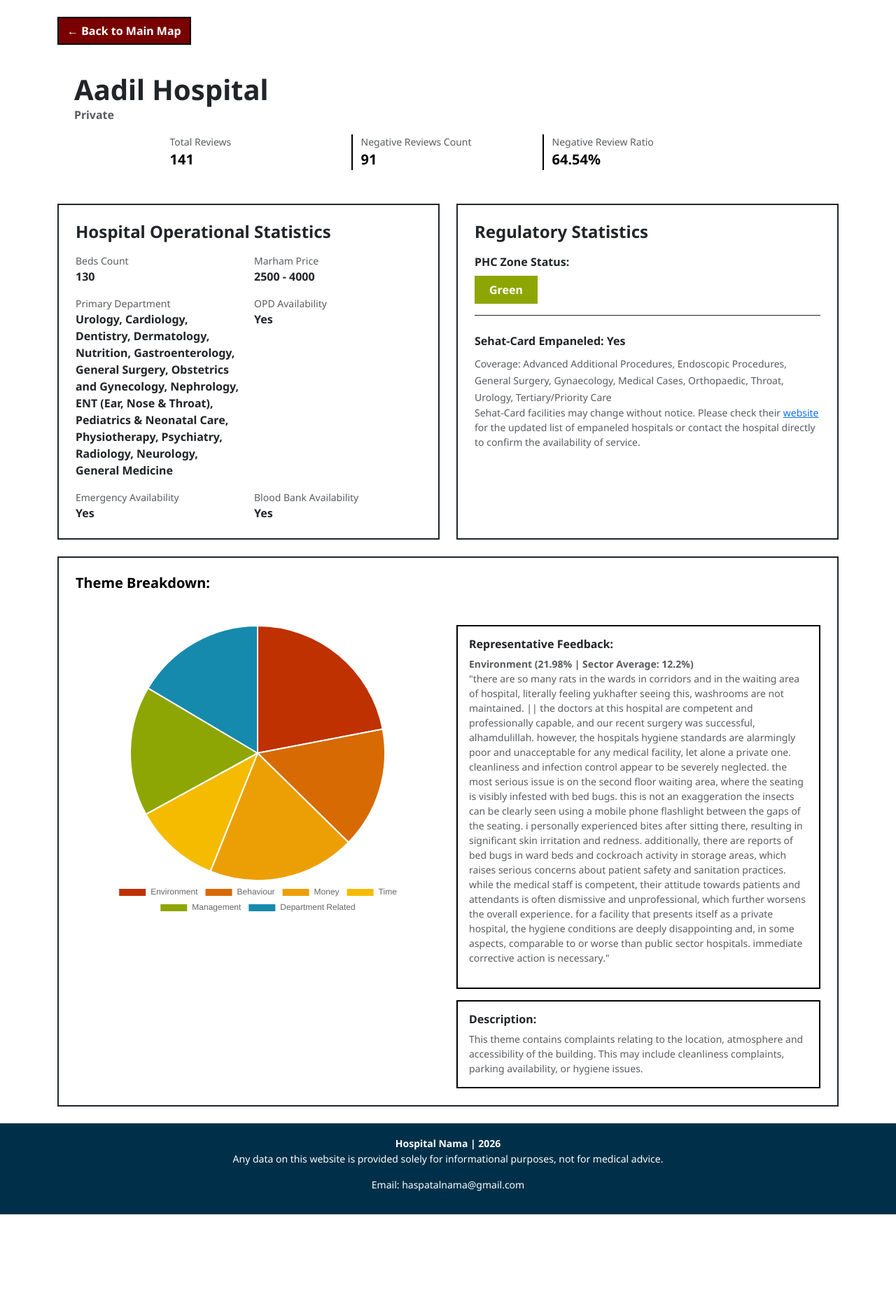
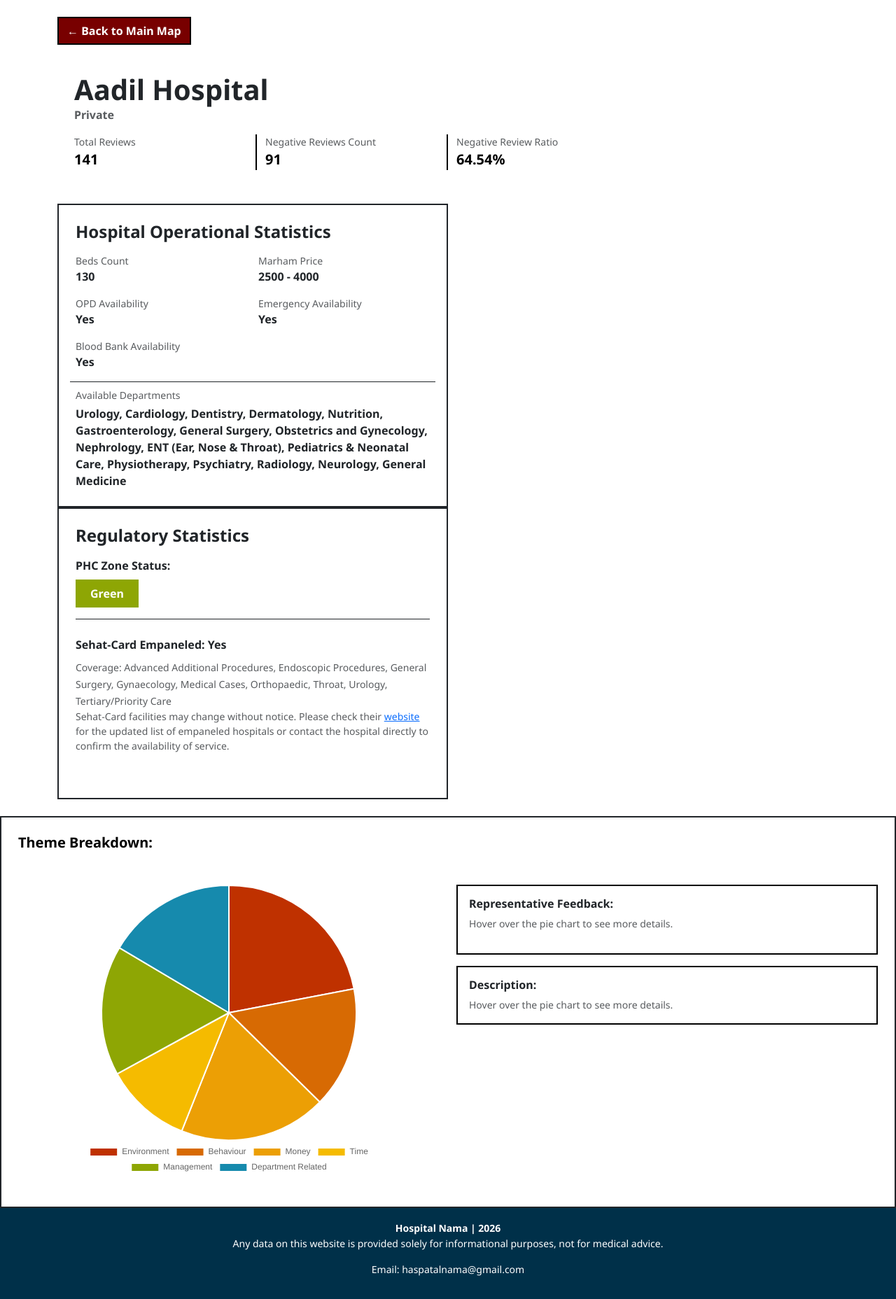
Before and after one commit to zoyaAzfar/hospital-nama, a Flask app: page /hospital/1 in a window 1280 px wide. Shown: the part 72-1928 px from the top of the page at 70% size. Before the commit the page ends 1807 px from the top, so only its background shows below. Run offline with Flask 3, Linux system fonts and the light colour scheme; data comes from the database, SQL or seed files in the repository; some web fonts are replaced.

Commit message:
Update detail.html

```diff
--- a/templates/detail.html
+++ b/templates/detail.html
@@ -55,14 +55,13 @@ h1,h5,h6{font-weight:700}
     <div class="p-4 mb-4">
         <h1 id="hosp-name" class="text-dark mb-0">Loading Hospital Profile...</h1>
         <p id="meta-sector-tag" class="text-muted fw-bold mb-3"></p>
-        <div class="row mt-2 justify-content-center">
-            <div class="col-md-3 col-6 border-end"><small class="text-muted d-block">Total Reviews</small><strong id="meta-total-reviews" class="fs-5">-</strong></div>
-            <div class="col-md-3 col-6 border-end"><small class="text-muted d-block">Negative Reviews Count</small><strong id="meta-neg-count" class="fs-5">-</strong></div>
-            <div class="col-md-3 col-6"><small class="text-muted d-block">Negative Review Ratio</small><strong id="meta-neg-ratio" class="fs-5">-</strong></div>
+        <div class="row mt-2">
+            <div class="col-md-3 col-6 border-end text-start"><small class="text-muted d-block">Total Reviews</small><strong id="meta-total-reviews" class="fs-5">-</strong></div>
+            <div class="col-md-3 col-6 border-end text-start"><small class="text-muted d-block">Negative Reviews Count</small><strong id="meta-neg-count" class="fs-5">-</strong></div>
+            <div class="col-md-3 col-6 text-start"><small class="text-muted d-block">Negative Review Ratio</small><strong id="meta-neg-ratio" class="fs-5">-</strong></div>
         </div>
     </div>
 
-    <div class="row g-4 mb-4">
     <div class="col-md-6 col-12">
     <div class="p-4 border border-2 border-dark h-100">
         <h4 class="fw-bold mb-3 text-dark">Hospital Operational Statistics</h4>
@@ -76,10 +75,6 @@ h1,h5,h6{font-weight:700}
                 <strong id="stat-marham-price" class="fs-6 text-dark">-</strong>
             </div>
             <div class="col-6">
-                    <small class="text-muted d-block">Primary Department</small>
-                    <strong id="stat-department" class="fs-6 text-dark">-</strong>
-                </div>
-                <div class="col-6">
                 <small class="text-muted d-block">OPD Availability</small>
                 <strong id="stat-opd" class="fs-6 text-dark">-</strong>
             </div>
@@ -87,9 +82,14 @@ h1,h5,h6{font-weight:700}
                 <small class="text-muted d-block">Emergency Availability</small>
                 <strong id="stat-emergency" class="fs-6 text-dark">-</strong>
             </div>
-                <div class="col-6">
+            <div class="col-12">
                 <small class="text-muted d-block">Blood Bank Availability</small>
                 <strong id="stat-blood-bank" class="fs-6 text-dark">-</strong>
+            </div>
+
+            <div class="col-12 border-top border-dark pt-2 mt-3">
+                <small class="text-muted d-block mb-1">Available Departments</small>
+                <div id="stat-department" class="fs-6 text-dark fw-bold" style="line-height: 1.5; word-break: break-word;">-</div>
             </div>
         </div>
     </div>
@@ -373,35 +373,27 @@ function buildMajorThemesChart(labels, dataValues, documentationTexts) {
             activeLabels.push(labels[i]); activeValues.push(dataValues[i]); activeDocs.push(documentationTexts[i]);
         }
     }
+
     function updateMajorPanel(idx){
         const box = document.getElementById("major-review");
         const details = document.getElementById("major-details-content");
-
         const name = activeLabels[idx];
-
         let benchmark = "";
 
-    if(sectorBenchmarks[currentHospitalSector] &&
-       sectorBenchmarks[currentHospitalSector][name]){
-
-        benchmark =
-            ` | Sector Average: ${sectorBenchmarks[currentHospitalSector][name]}%`;
+        if(sectorBenchmarks[currentHospitalSector] && sectorBenchmarks[currentHospitalSector][name]){
+            benchmark = ` | Sector Average: ${sectorBenchmarks[currentHospitalSector][name]}%`;
         }
 
         details.innerHTML = themeDescriptions[name];
 
         if(name==="Department Related"){
-        box.innerHTML =
-    `<strong>Department Related (${activeValues[idx]}%${benchmark})</strong><br>
-     This category contains complaints related to specific hospital departments.`;
-    }
-    else{
-        box.innerHTML =
-            `<strong>${name} (${activeValues[idx]}%${benchmark})</strong>
-            <br>
-            "${activeDocs[idx] || "No documentation."}"`;
+            box.innerHTML = `<strong>Department Related (${activeValues[idx]}%${benchmark})</strong><br>
+            This category contains complaints related to specific hospital departments. Click this slice to drill down.`;
+        } else {
+            box.innerHTML = `<strong>${name} (${activeValues[idx]}%${benchmark})</strong><br>"${activeDocs[idx] || "No documentation."}"`;
         }
     }
+
     const ctx = document.getElementById('majorChart').getContext('2d');
     majorChartInstance = new Chart(ctx, {
         type: 'pie',
@@ -416,15 +408,13 @@ function buildMajorThemesChart(labels, dataValues, documentationTexts) {
             responsive: true,
             maintainAspectRatio: false,
             plugins: { legend: { display: true, position: 'bottom' } },
-            onClick:(event,elements)=>{
-
+            onClick: (event, elements) => {
                 if(!elements.length) return;
-
                 const idx = elements[0].index;
 
                 updateMajorPanel(idx);
 
-                if(activeLabels[idx]=="Department Related"){
+                if(activeLabels[idx] == "Department Related"){
                     document.getElementById('panel-major-chart').classList.add('d-none');
                     document.getElementById('panel-sub-chart').classList.remove('d-none');
                     document.getElementById('btn-back-drill').classList.remove('d-none');
@@ -433,7 +423,6 @@ function buildMajorThemesChart(labels, dataValues, documentationTexts) {
             }
         }
     });
-    const largestIndex = activeValues.indexOf(Math.max(...activeValues)); updateMajorPanel(largestIndex);
     }
 
 function buildSubThemesChart(labels, dataValues, documentationTexts) {
@@ -461,7 +450,8 @@ function buildSubThemesChart(labels, dataValues, documentationTexts) {
             responsive: true,
             maintainAspectRatio: false,
             plugins: { legend: { display: true, position: 'bottom' } },
-            onHover: (event, chartElements) => {
+            // CHANGED: Swapped onHover out for onClick to match the first chart's behavior
+            onClick: (event, chartElements) => {
                 const box = document.getElementById('sub-review');
                 if (chartElements && chartElements.length > 0) {
                     const idx = chartElements[0].index;
```
Lines whose indentation alone changed are shown as unchanged.
